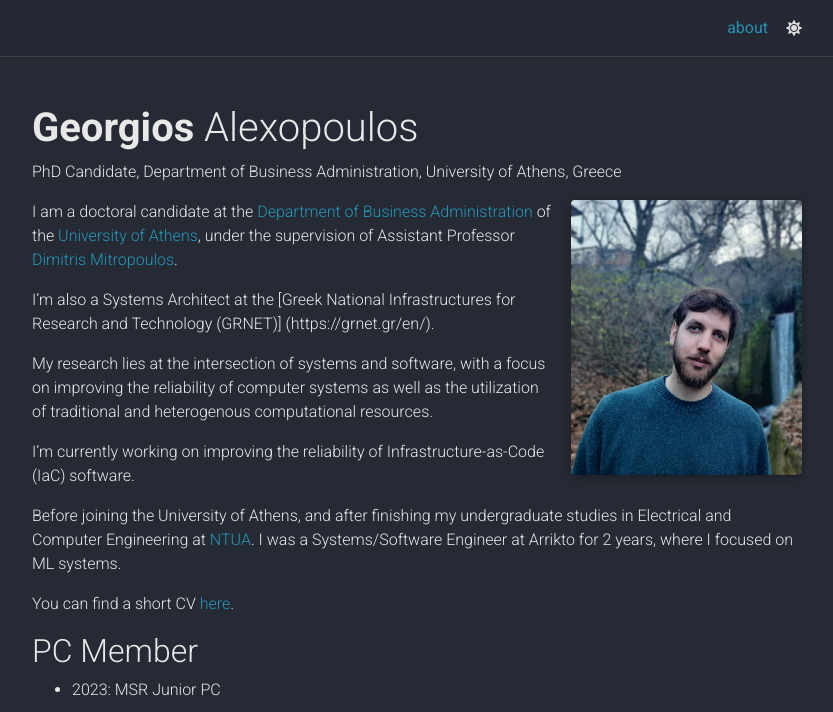
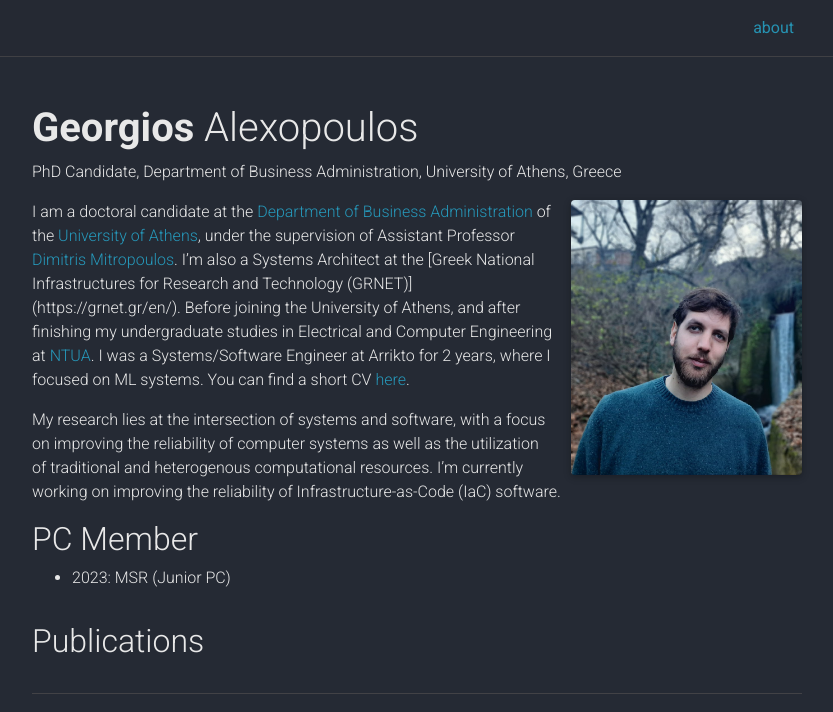
Before and after one commit to grgalex/grgalex.github.io, a Jekyll site: the page built from _pages/about.md, in a window 1280 px wide and 1113 px high, cut to the strip 0-712 px from the top of the window. Shown: the whole strip, without its empty margins (223-1056 px from the left). Built offline with Jekyll 4.4.1, drawn with Linux system fonts in a browser that asks for light colours; nearby versions of some CDN libraries; comment, search, counter and statistics services are not loaded; a style sheet for code colours, icons or effects is not loaded.

```diff
--- a/_config.yml
+++ b/_config.yml
@@ -28,7 +28,7 @@ impressum_path:  # set to path to include impressum link in the footer, use the
 # -----------------------------------------------------------------------------
 
 navbar_fixed: true
-footer_fixed: true
+footer_fixed: false
 
 # Dimensions
 max_width: 800px
@@ -249,7 +249,7 @@ enable_mansory:             true   # enables automatic project cards arangement
 enable_math:                true   # enables math typesetting (uses MathJax)
 enable_tooltips:            false  # enables automatic tooltip links generated
                                    # for each section titles on pages and posts
-enable_darkmode:            true   # enables switching between light/dark modes
+enable_darkmode:            false   # enables switching between light/dark modes
 enable_navbar_social:       false  # enables displaying social links in the
                                    # navbar on the about page
 enable_project_categories:  false   # enables categorization of projects into
--- a/_pages/about.md
+++ b/_pages/about.md
@@ -19,22 +19,18 @@ social: true  # includes social icons at the bottom of the page
 I am a doctoral candidate at the [Department of Business Administration](https://ba-en.uoa.gr/)
 of the [University of Athens](https://en.uoa.gr/),
 under the supervision of Assistant Professor [Dimitris Mitropoulos](https://dimitro.gr/).
-
-I'm also a Systems Architect at the [Greek National Infrastructures for Research and Technology (GRNET)]
+I'm also a Systems Architect at the [Greek National Infrastructures for Research and Technology \(GRNET\)]
 (https://grnet.gr/en/).
+Before joining the University of Athens,
+and after finishing my undergraduate studies
+in Electrical and Computer Engineering at [NTUA](https://www.ece.ntua.gr/en).
+I was a Systems/Software Engineer at Arrikto for 2 years,
+where I focused on ML systems.
+You can find a short CV [here](./assets/pdf/grgalex_cv.pdf).
 
 My research lies at the intersection of systems and software,
 with a focus on improving the reliability of computer systems
 as well as the utilization of traditional and heterogenous
 computational resources.
-
 I'm currently working on improving
 the reliability of Infrastructure-as-Code (IaC) software.
-
-Before joining the University of Athens,
-and after finishing my undergraduate studies
-in Electrical and Computer Engineering at [NTUA](https://www.ece.ntua.gr/en).
-I was a Systems/Software Engineer at Arrikto for 2 years,
-where I focused on ML systems.
-
-You can find a short CV [here](./assets/pdf/grgalex_cv.pdf).
```
Also changed, not shown: _service/service_1.md (+1 -1 lines).
